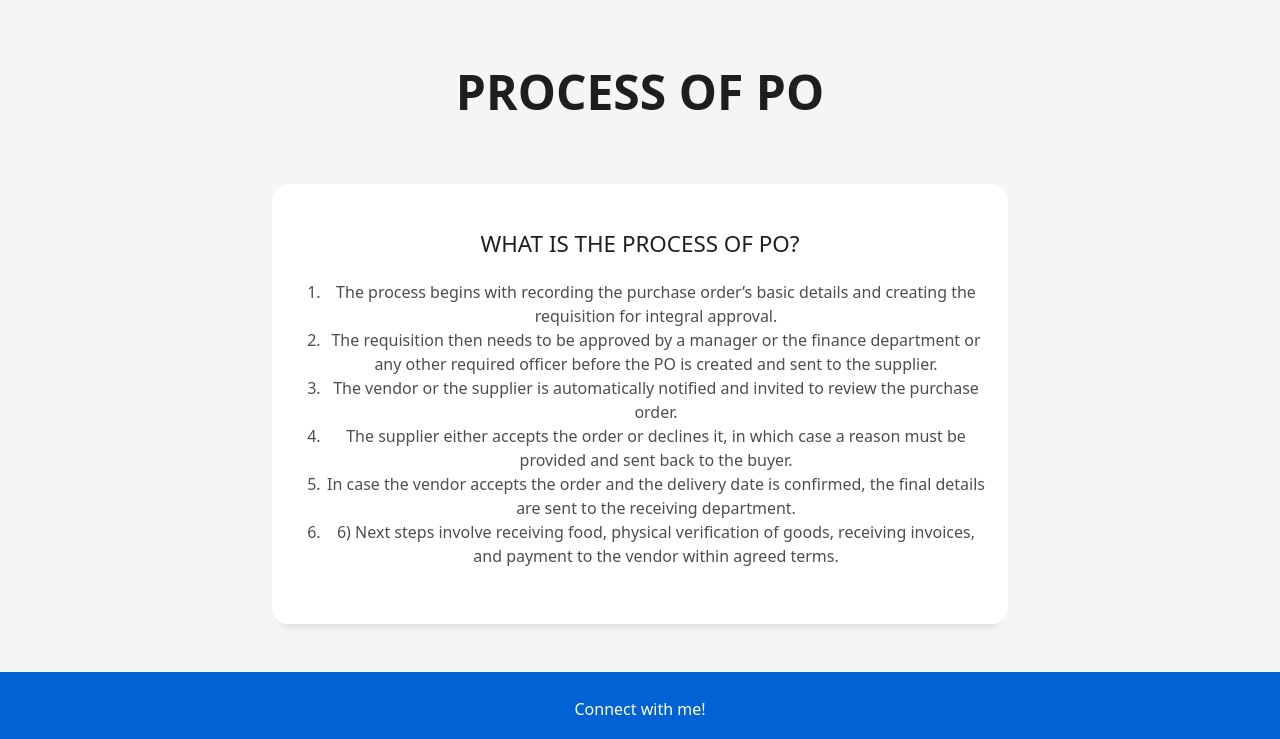
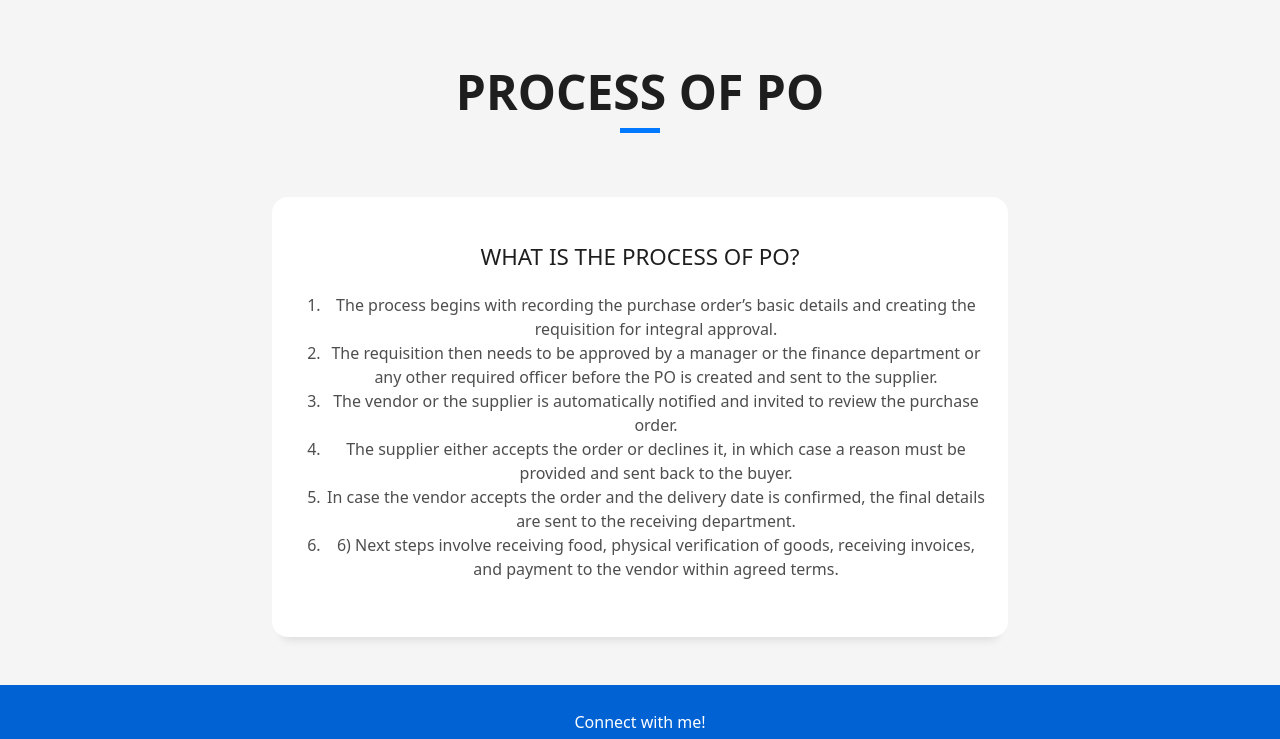
Before and after one commit to prasoonghosh/HT-Project-Page, a website: page inventory.html in a window 1280 px wide. Shown: the part 5320-6059 px from the top of the page. Drawn offline with Linux system fonts and the light colour scheme.

Commit message:
Final Commit

```diff
--- a/inventory.html
+++ b/inventory.html
@@ -267,6 +267,7 @@
                     <h3 class="title-a">
                         Process of PO
                     </h3>
+                    <div class="line-mf"></div>
                 </div>
             </div>
         </div>
```
